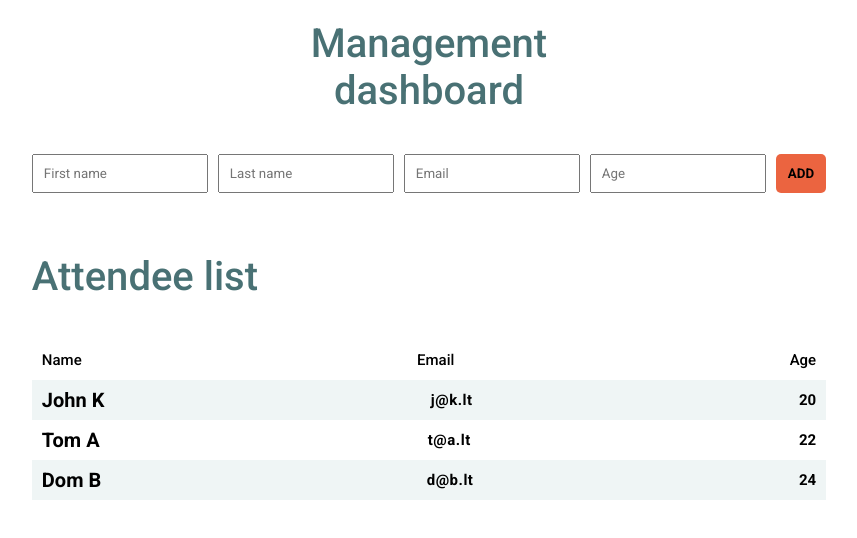
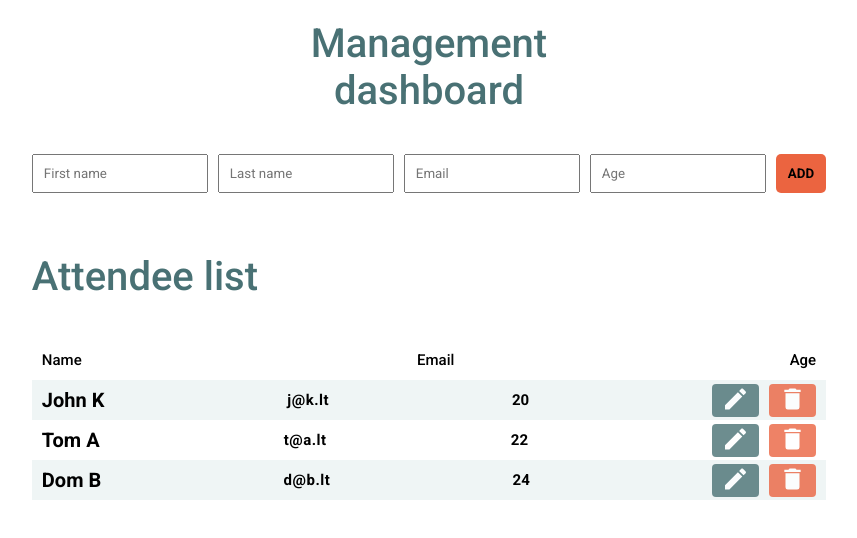
Before and after one commit to JonasKaruzas/event-management-system, a React (Create React App) app: page / in a window 1280 px wide. Shown: the top 538 px of the page, without its empty margins (211-1068 px from the left). Built offline with nearby package versions, Linux system fonts and the light colour scheme.

Commit message:
style: :lipstick: Delete and Edit button styles

```diff
--- a/src/Components/AttendeeListItem.jsx
+++ b/src/Components/AttendeeListItem.jsx
@@ -1,4 +1,6 @@
 import styled from "styled-components"
+import deleteImg from "../Assets/Images/delete.svg";
+import pencilImg from "../Assets/Images/pencil.svg";
 
 const Card = styled.div`
   width: 100%;
@@ -33,6 +35,26 @@ const Age = styled.div`
   font-size: 15px;
 `
 
+const Button = styled.button`
+  border: none;
+  background-color: ${props => props.delete && '#EB6440'};
+  background-color: ${props => props.edit && '#497174'};
+  border-radius: 4px;
+  cursor: pointer;
+  opacity: 0.8;
+
+  :hover {
+    opacity: 1;
+  }
+
+  img {
+    filter: invert(1);
+    // padding: 2px;
+    height: 28px;
+    width: 35px;
+  }
+`
+
 
 
 export function AttendeeListItem( {attendee} ) {
@@ -41,6 +63,10 @@ export function AttendeeListItem( {attendee} ) {
       <Name>{attendee.firstName} {attendee.lastName}</Name>
       <Email>{attendee.email}</Email>
       <Age>{attendee.age}</Age>
+      <div>
+        <Button edit style={{marginRight: 10}}><img src={pencilImg} alt='edit' /></Button>
+        <Button delete><img src={deleteImg} alt='delete' /></Button>
+      </div>
     </Card>
     )
   }
```
Also changed, not shown: src/Assets/Images/delete.svg (added), src/Assets/Images/pencil.svg (added).
